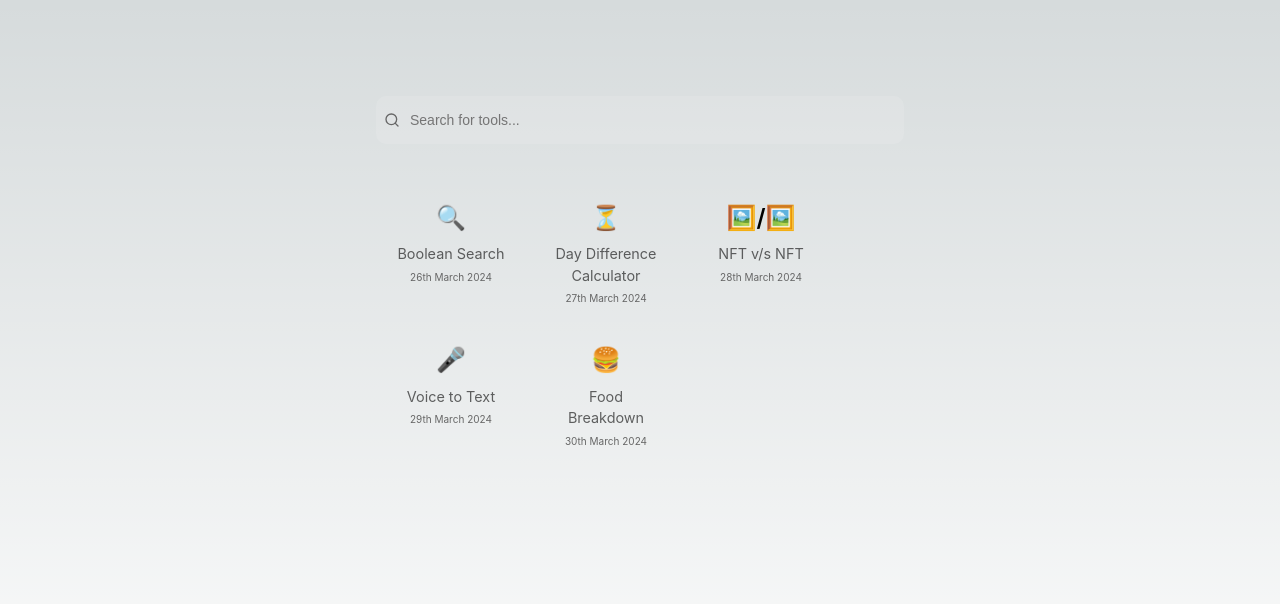
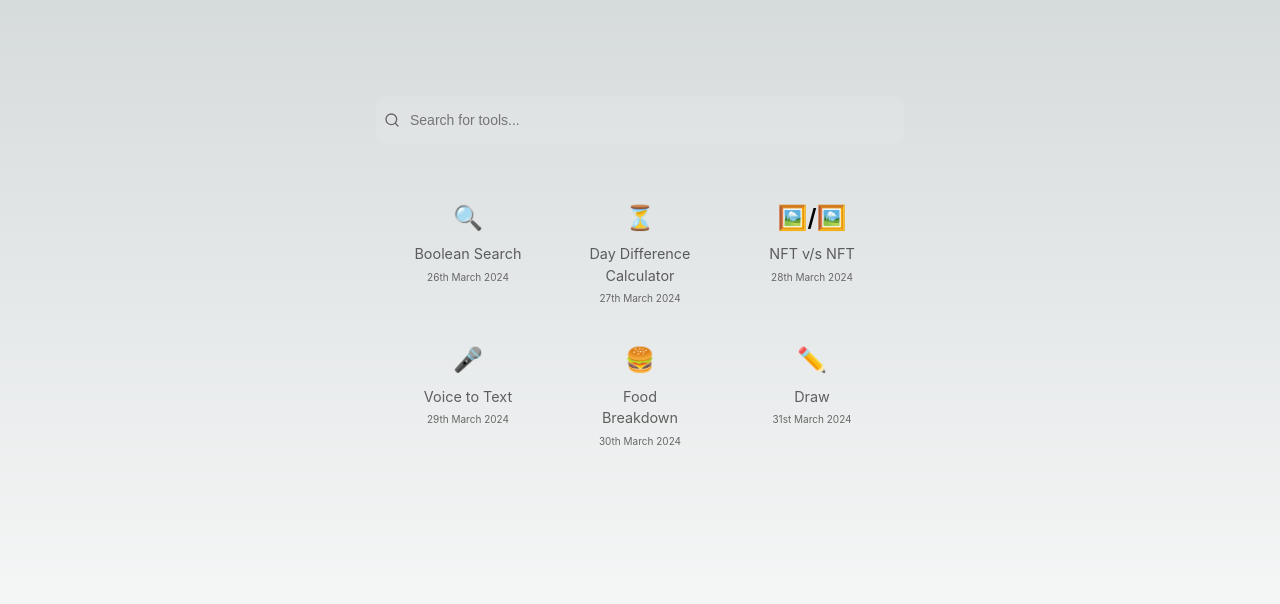
Before and after one commit to nishantrpai/tools.nishu.dev, a Next.js app: page / in a window 1280 px wide. Shown: the top 604 px of the page. Built offline with nearby package versions, Linux system fonts and the light colour scheme.

Commit message:
update to show draw in the list

```diff
--- a/pages/index.js
+++ b/pages/index.js
@@ -41,6 +41,13 @@ export default function Home() {
       publishDate: '30th March 2024',
       icon: '🍔',
       url: '/foodbreakdown'
+    },
+    {
+      title: 'Draw',
+      description: 'Simple tool for drawing and copying that image to clipboard',
+      publishDate: '31st March 2024',
+      icon: '✏️',
+      url: '/draw'
     }
   ]
 
--- a/styles/globals.css
+++ b/styles/globals.css
@@ -122,6 +122,7 @@ main {
   align-items: flex-start;
   width: 100%;
   max-width: var(--max-width);
+  justify-content: space-evenly;
 }
 
 
```
